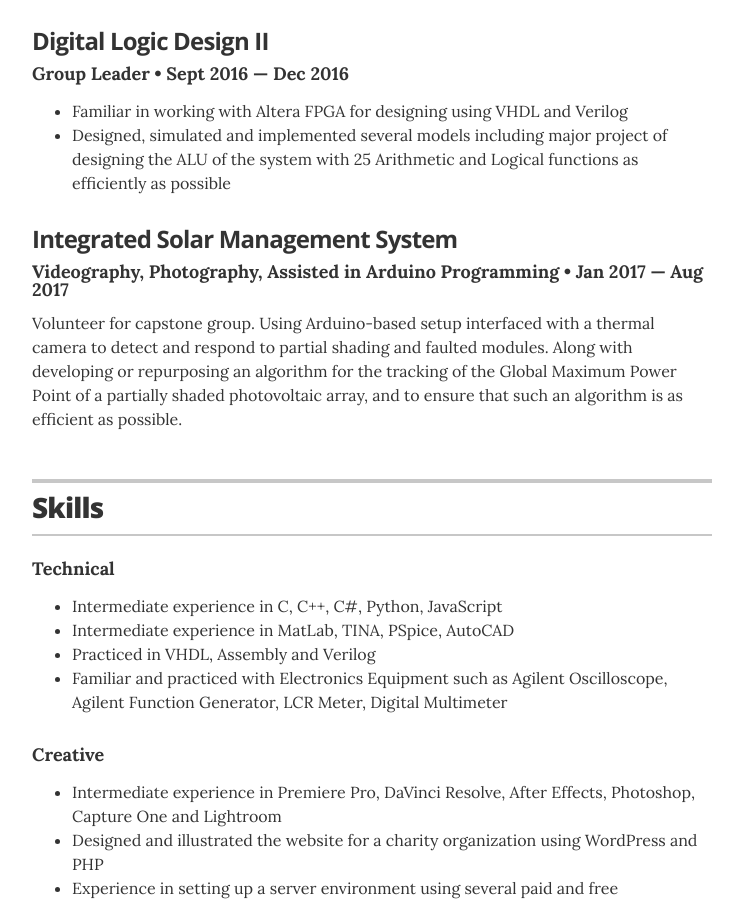
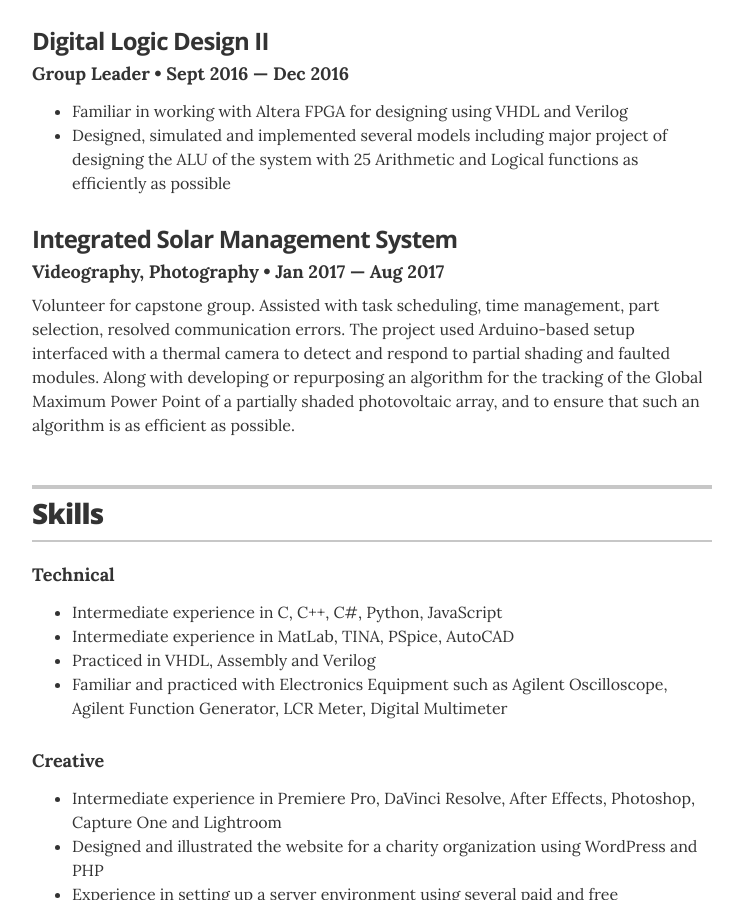
Before and after one commit to GurenMarkV/GurenMarkV.github.io, a Jekyll site: the page built from index.html, in a window 1280 px wide and 900 px high, scrolled down 1899 px. Shown: the whole window, without its empty margins (268-1011 px from the left). Built offline with Jekyll 4.4.1, drawn with Linux system fonts in a browser that asks for light colours.

Commit message:
Update projects.yml

```diff
--- a/_data/projects.yml
+++ b/_data/projects.yml
@@ -31,7 +31,7 @@
 
 # Integrated Solar Management System
 - project: Integrated Solar Management System
-  role: Videography, Photography, Assisted in Arduino Programming
+  role: Videography, Photography
   duration: Jan 2017 &mdash; Aug 2017
   # url: "#"
-  description: Volunteer for capstone group. Using Arduino-based setup interfaced with a thermal camera to detect and respond to partial shading and faulted modules. Along with developing or repurposing an algorithm for the tracking of the Global Maximum Power Point of a partially shaded photovoltaic array, and to ensure that such an algorithm is as efficient as possible.
+  description: Volunteer for capstone group. Assisted with task scheduling, time management, part selection, resolved communication errors. The project used Arduino-based setup interfaced with a thermal camera to detect and respond to partial shading and faulted modules. Along with developing or repurposing an algorithm for the tracking of the Global Maximum Power Point of a partially shaded photovoltaic array, and to ensure that such an algorithm is as efficient as possible.
```
